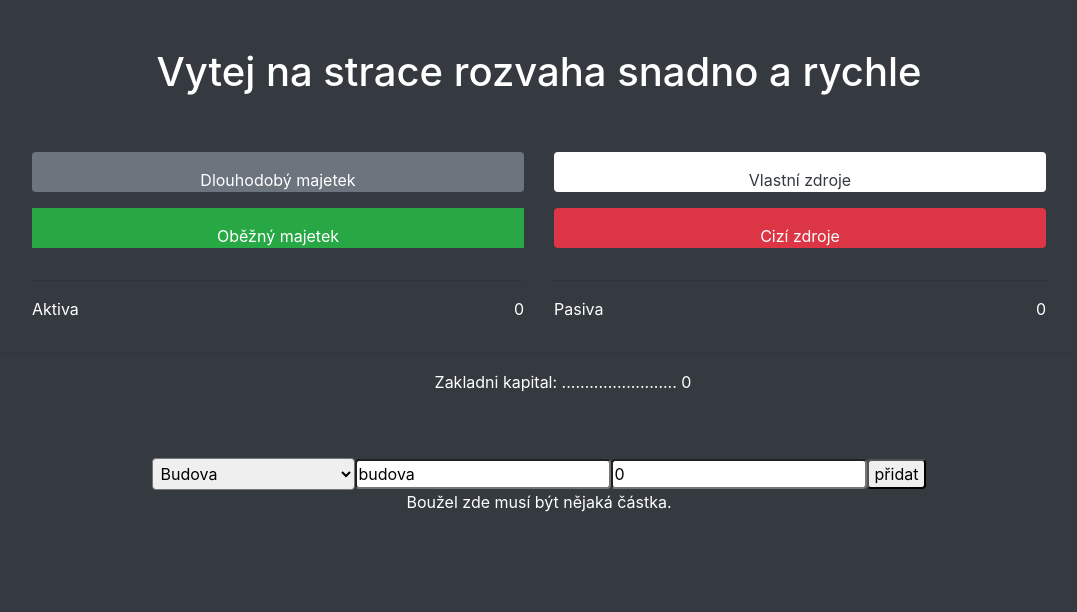
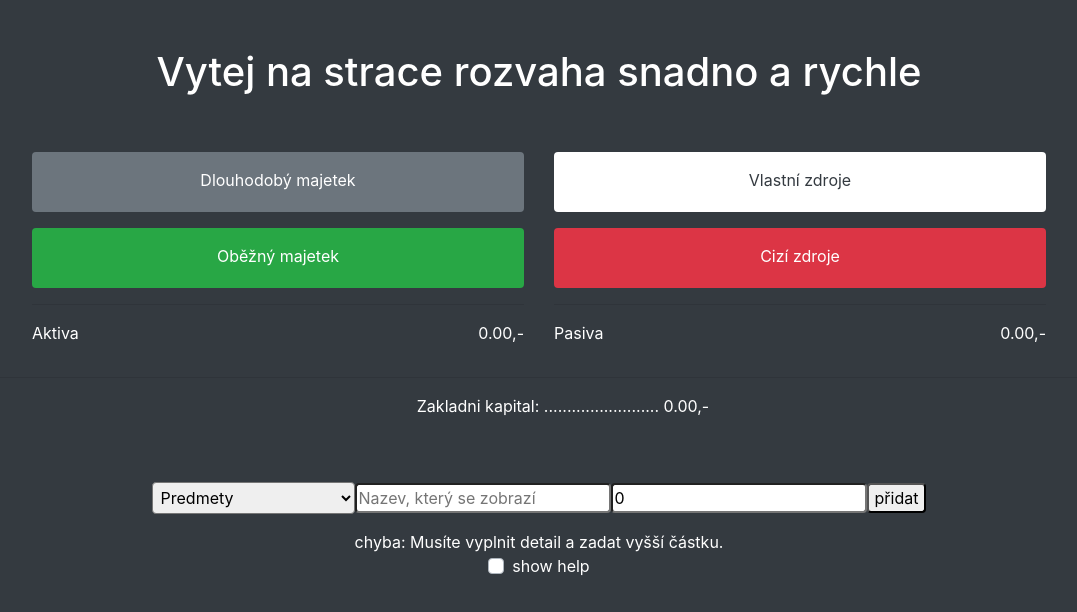
Before and after one commit to merlin-codes/rozvaha, a React (Create React App) app: page / in a window 1280 px wide. Shown: the top 612 px of the page, without its empty margins (101-1178 px from the left). Built offline with nearby package versions, Linux system fonts and the light colour scheme.

Commit message:
repair design, add help and toogle, adjustment items

```diff
--- a/src/components/Add.js
+++ b/src/components/Add.js
@@ -1,10 +1,12 @@
 import React,{useState,useEffect} from 'react';
 
 const Add = ({item, setItem}) => {
-    const [selectType, setSelectType] = useState("dm.budova");
+    const [selectType, setSelectType] = useState("dm.hmotne");
     const [amout, setAmout] = useState(0);
-    const [detail, setDetail] = useState("budova");
+    const [detail, setDetail] = useState("");
     const [error, setError] = useState("no problem");
+    const [info, setInfo] = useState("");
+    const [showHelp, setShowHelp] = useState(false)
 
     useEffect(()=>{
         if(detail === "" && (amout === "" || parseInt(amout) === 0 || isNaN(parseInt(amout)))){
@@ -18,7 +20,39 @@ const Add = ({item, setItem}) => {
         }
 
     }, [detail, amout])
-
+    useEffect(()=>{
+        if(showHelp){
+            if(selectType.includes("dm")){
+                if(selectType.includes("nehmotne")){
+                    setInfo("Sem patří: Patenty, licence, software, delší jak rok a 60k");
+                }else if(selectType.includes("hmotne")){
+                    setInfo("Sem patří: Budovy, Pozemky, předměty za 40k a využitím více jak rok");
+                }else{
+                    setInfo("Sem patří: Akcie, dluhopisy nebo cenné papíry rok a více");
+                }
+            }else if(selectType.includes("km")){
+                if(selectType.includes("penize")){
+                    setInfo("Sem patří: Pokladna, ceniny, bankovní účty");
+                }else if(selectType.includes("pohledavky")){
+                    setInfo("Sem patří: Odběratelé, poskytnuté zálohy dodavatelům");
+                }else{
+                    setInfo("Sem patří: Material, zboží a výrobky");
+                }
+            }else if(selectType.includes("vz")){
+                if(selectType.includes("hv")){
+                    setInfo("Sem patří: Výsledek hospodaření");
+                }
+            }else if(selectType.includes("cz")){
+                if(selectType.includes("zavazky")){
+                    setInfo("Sem patří: Závazky vůči dodavatelům, zaměstnancům nebo (Fin. Úřadu, Socialní a Zdravotní)");
+                }else{
+                    setInfo("Sem patří: Hypoteka, investiční atd.");
+                }
+            }
+        }else{
+            setInfo("");
+        }
+    }, [selectType, showHelp])
     const addItem = (e) => {
         e.preventDefault();
         if (error === "no problem") {
@@ -35,28 +69,33 @@ const Add = ({item, setItem}) => {
             <select className="p-1 rounded" value={selectType} onChange={(e)=>{setSelectType(e.target.value)}}>
                 {/* podkategorie */}
                 {/* dlouhodoby majetek = dm */}
-                <option className="bg-secondary" value="dm.budova">Budova</option>
-                <option className="bg-secondary" value="dm.stroj">Stroj</option>
-                <option className="bg-secondary" value="dm.soft">Software</option>
+                <option className="bg-secondary" value="dm.hmotne">Predmety</option>
+                <option className="bg-secondary" value="dm.nehmotne">Licence</option>
+                <option className="bg-secondary" value="dm.financni">Cenniny</option>
                 {/* kratkodoby majetek = km */}
-                <option className="bg-success" value="km.z">Zasoby</option>
-                <option className="bg-success" value="km.b-ucet">Bankovni ucet</option>
-                <option className="bg-success" value="km.pp">Penize v pokladne</option>
-                <option className="bg-success" value="km.o">Zakaznici</option>
-                <option className="bg-success" value="km.p">Pohledavky</option>
+                <option className="bg-success" value="km.penize">Zasoby</option>
+                <option className="bg-success" value="km.pohledavky">Bankovni ucet</option>
+                <option className="bg-success" value="km.zasoby">Penize v pokladne</option>
                 {/* vlastni zdroje = vz */}
                 <option value="vz.hv">Hospodarsky vysledek</option>
-
                 {/* cizi zdroje = cz */}
-                <option className="bg-danger" value="cz.bu">bankovni uver</option>
-                <option className="bg-danger" value="cz.dane">Dane - Financi urad</option>
-                <option className="bg-danger" value="cz.d">dluzne</option>
+                <option className="bg-danger" value="cz.zavazky">Ostatní závazky</option>
+                <option className="bg-danger" value="cz.uvery">Uvěry</option>
             </select>
-            <input className="rounded" type="text" placeholder="details" value={detail} onChange={(e)=>(setDetail(e.target.value))} />
+            <input className="rounded" type="text" placeholder="Nazev, který se zobrazí" value={detail} onChange={(e)=>(setDetail(e.target.value))} />
             <input min='0' className="rounded" type="number" placeholder="Enter amout" value={amout} onChange={(e)=>{setAmout(e.target.value)}} />
             <button className="rounded" type="submit" onClick={addItem}>přidat</button>
         </form>
-        <p>{error}</p>
+        <div className="preview pt-3">
+            <p className="text-center">
+                chyba: {error}
+                <span className="custom-control custom-checkbox">
+                    <input id="showHelp" type="checkbox" class="custom-control-input" onChange={(e)=>{setShowHelp(!showHelp)}} value={showHelp} />
+                    <label htmlFor="showHelp" class="custom-control-label">show help</label>
+                </span>
+            </p>
+            <p>{info}</p>
+        </div>
     </div>
     );
 }
--- a/src/components/RozvahaTable.js
+++ b/src/components/RozvahaTable.js
@@ -24,41 +24,62 @@ const RozvahaTable = ({setItem, item}) => {
         <div>
             <div className="row pl-5 pr-5 pt-5">
                 <div className="col">
-                    <div className="pt-3 bg-secondary rounded text-white-50">
+                    <div className="pb-1 pt-3 mb-3 bg-secondary rounded text-white">
                         <span className="text-white">
                             <p>Dlouhodobý majetek</p>
                         </span>
                         <div className="col flex-fill">
-                            {item.filter(element => element.type === "dm").map(element => {
+                            {item.filter(element => element.subtype === "hmotne").map(element => {
+                                return <Item item={item} element={element} setItem={setItem} />
+                            })}
+                            {item.filter(element => element.subtype === "nehmotne").map(element => {
+                                return <Item item={item} element={element} setItem={setItem} />
+                            })}
+                            {item.filter(element => element.subtype === "financni").map(element => {
                                 return <Item item={item} element={element} setItem={setItem} />
                             })}
                         </div>
                     </div>
-                    <div className="pt-3 bg-success">
+                    <div className="pb-1 pt-3 mt-3 rounded bg-success">
                         <span className="text-white">
                             <p>Oběžný majetek</p>
                         </span>
-                        {item.filter(element => element.type === "km").map(element => {
+                        <div className="col flex-fill">
+                            {item.filter(element => element.subtype === "penize").map(element => {
+                                return <Item item={item} element={element} setItem={setItem} />
+                            })}
+                            {item.filter(element => element.subtype === "pohledavky").map(element => {
+                                return <Item item={item} element={element} setItem={setItem} />
+                            })}
+                            {item.filter(element => element.subtype === "zasoby").map(element => {
                                 return <Item item={item} element={element} setItem={setItem} />
                             })}
                         </div>
                     </div>
+                </div>
                 <div className="col">
-                    <div className="pt-3 rounded bg-white">
-                        <span className="text-dark">
+                    <div className="pb-1 pt-3 mb-3 rounded bg-white text-dark">
+                        <span className="">
                             <p>Vlastní zdroje</p>
                         </span>
-                        {item.filter(element => element.type === "vz").map(element => {
+                        <div className="col flex-fill">
+                            {item.filter(element => element.subtype === "hv").map(element => {
                                 return <Item item={item} element={element} setItem={setItem} />
                             })}
                         </div>
-                    <div className="pt-3 rounded text-white bg-danger">
+                    </div>
+                    <div className="pb-1 pt-3 mt-3 rounded text-white bg-danger">
                         <span className="text-white">
                             <p>Cizí zdroje</p>
                         </span>
-                        {item.filter(element => element.type === "cz").map(element => {
+                        <div className="col flex-fill">
+                            {item.filter(element => element.subtype === "zavazky").map(element => {
                                 return <Item item={item} element={element} setItem={setItem} />
                             })}
+                            {item.filter(element => element.subtype === "uvery").map(element => {
+                                return <Item item={item} element={element} setItem={setItem} />
+                            })}
+                        </div>
                     </div>
                 </div>
             </div>
@@ -66,13 +87,13 @@ const RozvahaTable = ({setItem, item}) => {
                 <div className="col">
                     <hr/>
                     <span className="justify-content-between d-flex">
-                        <p>Aktiva</p><p>{aktiv}</p>
+                        <p>Aktiva</p><p>{aktiv.toFixed(2).replace(/\d(?=(\d{3})+\.)/g, '$&,')},-</p>
                     </span>
                 </div>
                 <div className="col">
                     <hr/>
                     <span className="justify-content-between d-flex">
-                        <p>Pasiva</p><p>{pasiv}</p>
+                        <p>Pasiva</p><p>{pasiv.toFixed(2).replace(/\d(?=(\d{3})+\.)/g, '$&,')},-</p>
                     </span>
                 </div>
             </div>
@@ -80,7 +101,7 @@ const RozvahaTable = ({setItem, item}) => {
             <div className="row pl-5 pr 5 pb-5">
                 <div className="col">
                     <span className="justify-content-around d-flex">
-                        <p>Zakladni kapital: ......................... {aktiv-pasiv}</p>
+                        <p>Zakladni kapital: ......................... {(aktiv - pasiv).toFixed(2).replace(/\d(?=(\d{3})+\.)/g, '$&,')},-</p>
                     </span>
                 </div>
             </div>
```
Lines whose indentation alone changed are shown as unchanged.
